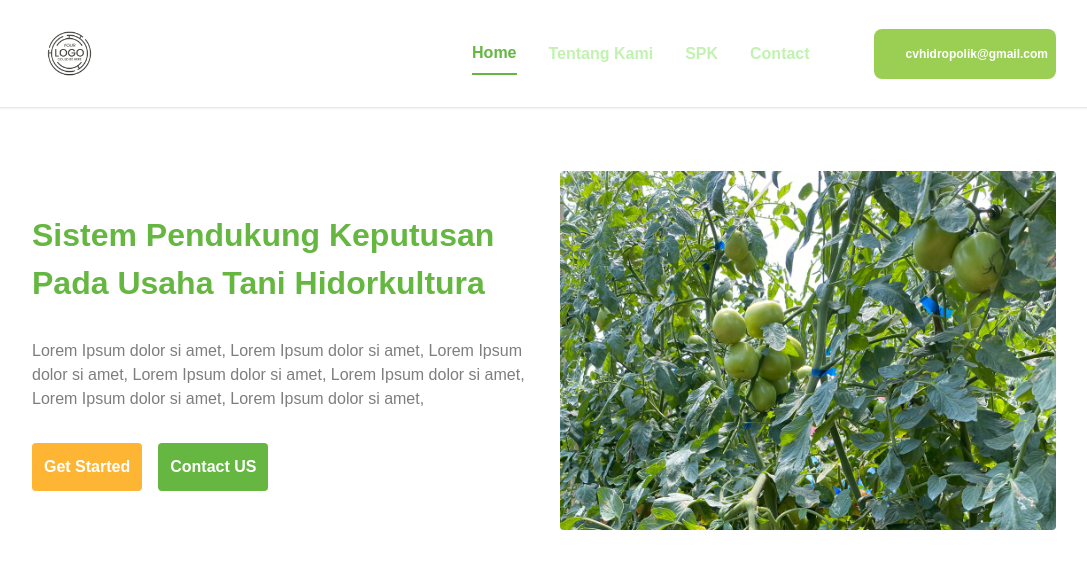
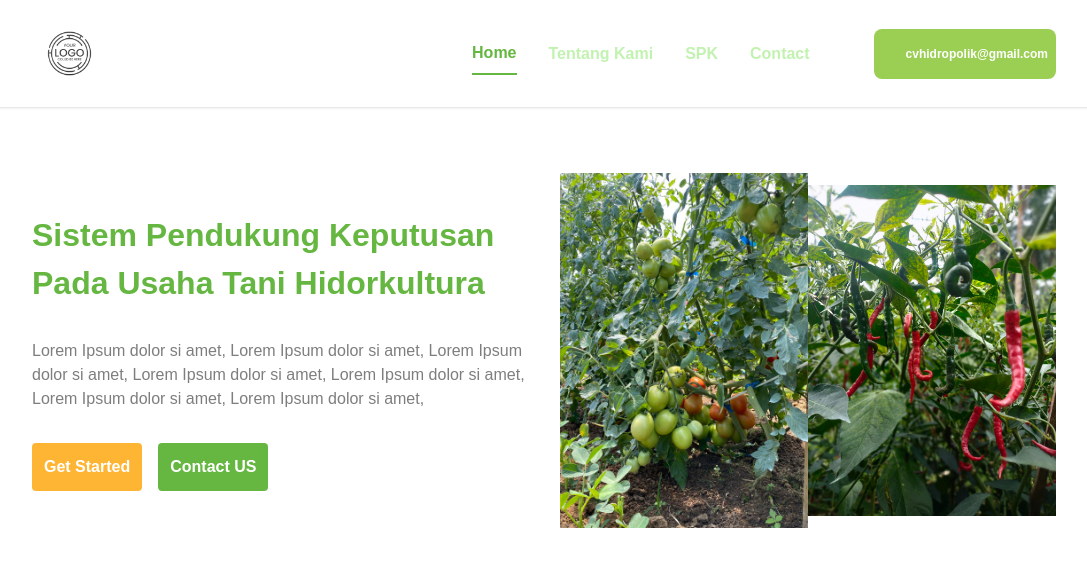
Before and after one commit to filzarr/sistem-pendukung-keputusan-pada-usahatani-hortikultura, a Next.js app: page / in a window 1280 px wide. Shown: the top 568 px of the page, without its empty margins (96-1183 px from the left). Built offline with nearby package versions, Linux system fonts and the light colour scheme; some icons are missing.

Commit message:
add page about

```diff
--- /dev/null
+++ b/src/app/about/page.tsx
@@ -0,0 +1,38 @@
+import Image from "next/image";
+import React from "react";
+
+const About = () => {
+  return (
+    <main className="px-[128px] py-[64px]">
+      <div className=" grid grid-cols-2 gap-8 items-center">
+          <div className=" space-y-8">
+            <p className="font-bold text-[#65B741] text-[32px]">
+              Tentang Kami
+            </p>
+            <p className="text-[#7E7E7E] font-medium text-[16px]">
+            Telagah merupakan salah satu desa yang ada di kecamatan Sei Bingai, kabupaten Langkat, provinsi Sumatera Utara, Indonesia luas sekitar 53,28 km² jumlah dengan penduduk lebih kurang 3.277 jiwa
+            </p>
+            <div className="flex gap-4">
+            </div>
+          </div>
+          <div className=" relative overflow-hidden h-[359px] rounded">
+            <Image
+              alt="Gambar Desa Telagah"
+              src={"/gambar-desa-telagan.jpg"}
+              fill
+            />
+          </div>
+      </div>
+      <div className="flex flex-col space-y-8 mt-12  justify-center">
+        <div className="flex justify-center">
+            <header className="  px-4 border-b-4 border-[#65B741]">
+                <p className="font-bold text-[#65B741] text-[32px]">Lokasi</p>
+            </header>
+        </div>
+        <iframe className=" min-w-full" src="https://www.google.com/maps/embed?pb=!1m18!1m12!1m3!1d63731.80493215574!2d98.3563485831378!3d3.2911723427006856!2m3!1f0!2f0!3f0!3m2!1i1024!2i768!4f13.1!3m3!1m2!1s0x3030e3f7c9493607%3A0x58de6ab8483ca0e2!2sTelagah%2C%20Sei%20Bingai%2C%20Langkat%20Regency%2C%20North%20Sumatra!5e0!3m2!1sen!2sid!4v1718719666837!5m2!1sen!2sid" width="600" height="450"     loading="lazy"  ></iframe>
+      </div>
+    </main>
+  );
+};
+
+export default About;
--- a/src/app/page.tsx
+++ b/src/app/page.tsx
@@ -11,8 +11,13 @@ export default function Home() {
         <button className='p-[12px] text-white font-bold bg-[#65B741] rounded'>Contact US</button>
       </div>
     </div>
-    <div className=" overflow-hidden h-[359px] rounded">
-      <Image alt='Gambar Pohon Tomat' src={'/bg-1.jpg'} width={702} height={50} className=' object-contain object-center' />
+    <div className=" overflow-hidden grid grid-cols-2   h-[359px] rounded">
+      <div className="relative ">
+        <Image alt='Gambar Pohon Tomat' src={'/bg-1.jpg'}fill className=' object-contain object-center' />
+      </div>
+      <div className="relative ">
+        <Image alt='Gambar Pohon Tomat' src={'/gambar-cabe.jpg'}fill className=' object-contain object-center' />
+      </div>
     </div>
   </main>
   )
```
Also changed, not shown: public/gambar-cabe.jpg (added), public/gambar-desa-telagan.jpg (added).
